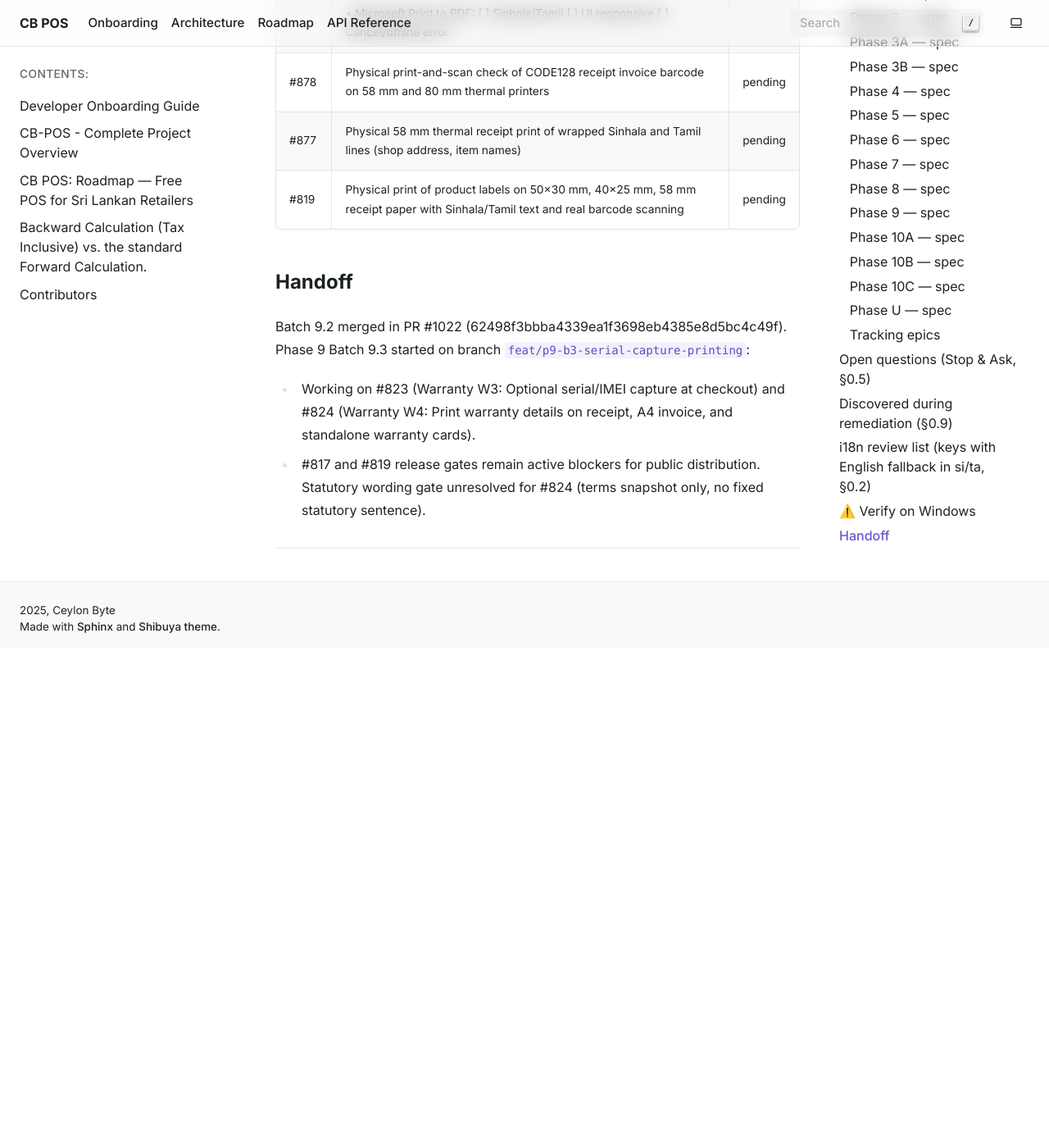
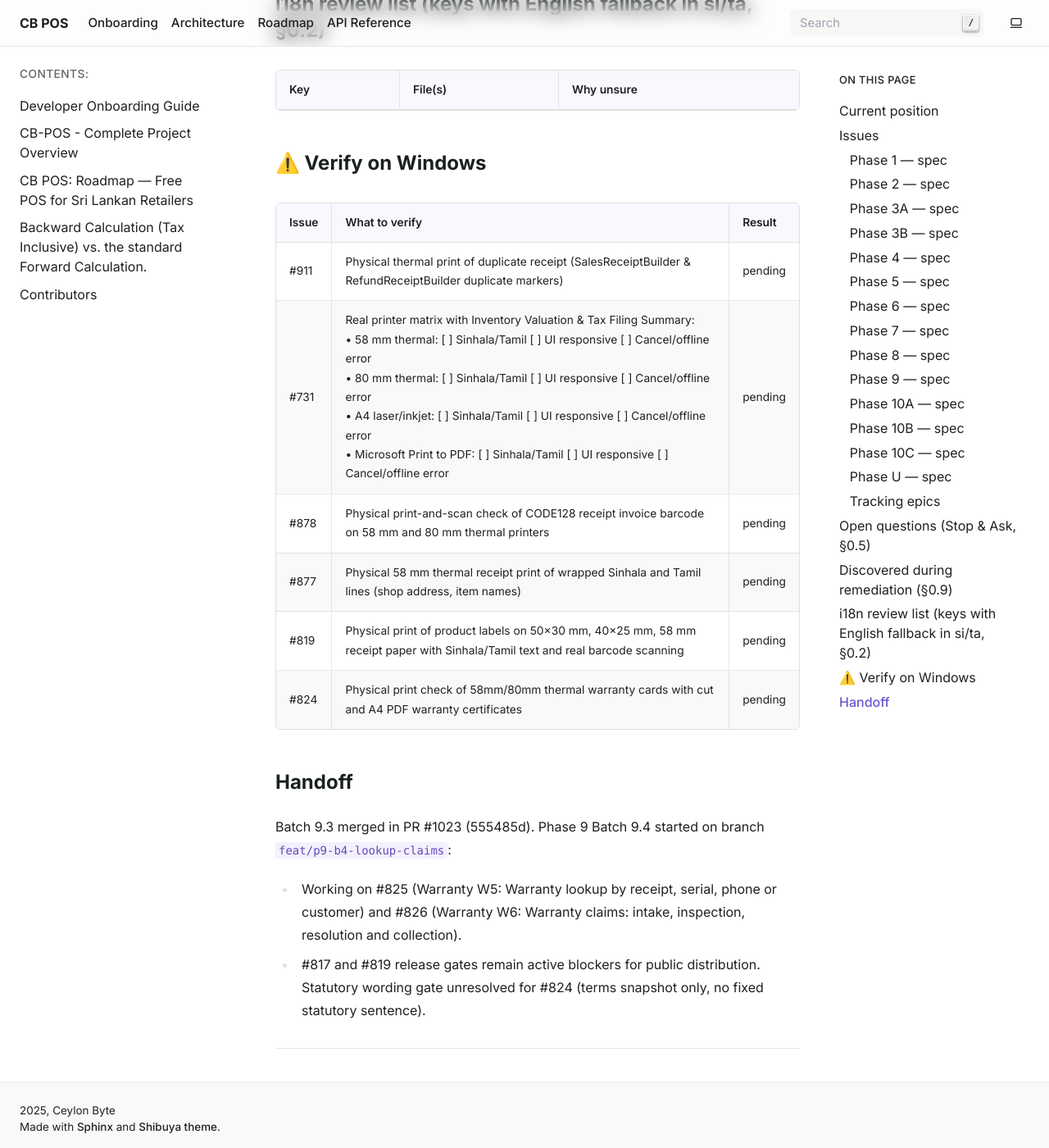
Before and after one commit to HMAHD/CB-POS, a Sphinx documentation site: the page built from docs/remediation/PROGRESS.md, in a window 1280 px wide and 1400 px high, scrolled down 30004 px. Shown: the whole window at 82% size. Built offline with Sphinx 7.4.7, drawn with Linux system fonts in a browser that asks for light colours; pages that are not in the unit, such as notebooks, are missing from menus; before the commit the page ends 30795 px from its top, so only the background shows below that; some of the changed text lies outside the part shown.

Commit message:
docs(remediation): update PROGRESS for batch 9.3 merge

```diff
--- a/docs/remediation/PROGRESS.md
+++ b/docs/remediation/PROGRESS.md
@@ -25,7 +25,7 @@ Statuses: `todo` · `in-progress` · `blocked (Q#)` · `pr-open` · `done` (merg
 
 ## Current position
 
-- Phase: 9 · Batch: 9.3 · Branch: feat/p9-b3-serial-capture-printing · PR: open pending review · Last session: 2026-11-13
+- Phase: 9 · Batch: 9.4 · Branch: feat/p9-b4-lookup-claims · PR: not opened · Last session: 2026-11-17
 
 ## Issues
 
@@ -200,10 +200,10 @@ Statuses: `todo` · `in-progress` · `blocked (Q#)` · `pr-open` · `done` (merg
 |---|---|---|---|---|---|---|
 | #821 | Warranty W1: Warranty policies and assignment to products and categories | — | 9.1 | done | #1021 | d787378 · Decisions D28/D29; WarrantyPolicy model, migration, WarrantyService, product/category assignment, feature gating, UI dialogs & views |
 | #822 | Warranty W2: Register a warranty per sold unit and cascade on void or refund | — | 9.2 | done | #1022 | 62498f3 · Decision D30; Warranty model, migration, per-unit registration at checkout, whole-unit guard, void/refund cascades, LAN sync 1.4 |
-| #823 | Warranty W3: Optional serial/IMEI capture at checkout | — | 9.3 | in-progress | | |
-| #824 | Warranty W4: Print the warranty on the receipt, the A4 invoice and a standalo… | — | 9.3 | in-progress | | |
-| #825 | Warranty W5: Warranty lookup by receipt, serial, phone or customer | — | 9.4 | todo | | |
-| #826 | Warranty W6: Warranty claims: intake, inspection, resolution and collection | — | 9.4 | todo | | |
+| #823 | Warranty W3: Optional serial/IMEI capture at checkout | — | 9.3 | done | #1023 | 0aedb47, 03ed8de · Serial/IMEI capture at checkout, IMEI Luhn validator, cart serial bookkeeping, held bill persistence, checkout guard, serial-aware partial refunds, SerialEntryDialog |
+| #824 | Warranty W4: Print the warranty on the receipt, the A4 invoice and a standalo… | — | 9.3 | done (ready-for-human: ⚠️ Verify on Windows) | #1023 | 0aedb47, 03ed8de · Sales receipt warranty blocks & terms, A4 invoice warranty lines, standalone thermal cards (58/80mm) with cut, A5/A4 PDF cards, reprint workflows, audit logging; pending physical printer & statutory text verification |
+| #825 | Warranty W5: Warranty lookup by receipt, serial, phone or customer | — | 9.4 | in-progress | | |
+| #826 | Warranty W6: Warranty claims: intake, inspection, resolution and collection | — | 9.4 | in-progress | | |
 | #827 | Warranty W7: Claim replacement and refund with correct stock movements | — | 9.5 | todo | | |
 | #828 | Warranty W8: Supplier and manufacturer RMA tracking | — | 9.5 | todo | | |
 | #829 | Warranty W9: Extended warranty sold as a paid add-on | — | 9.6 | todo | | |
@@ -308,9 +308,10 @@ Statuses: `todo` · `in-progress` · `blocked (Q#)` · `pr-open` · `done` (merg
 | #878 | Physical print-and-scan check of CODE128 receipt invoice barcode on 58 mm and 80 mm thermal printers | pending |
 | #877 | Physical 58 mm thermal receipt print of wrapped Sinhala and Tamil lines (shop address, item names) | pending |
 | #819 | Physical print of product labels on 50x30 mm, 40x25 mm, 58 mm receipt paper with Sinhala/Tamil text and real barcode scanning | pending |
+| #824 | Physical print check of 58mm/80mm thermal warranty cards with cut and A4 PDF warranty certificates | pending |
 
 ## Handoff
-Batch 9.2 merged in PR #1022 (62498f3bbba4339ea1f3698eb4385e8d5bc4c49f).
-Phase 9 Batch 9.3 started on branch `feat/p9-b3-serial-capture-printing`:
-- Working on #823 (Warranty W3: Optional serial/IMEI capture at checkout) and #824 (Warranty W4: Print warranty details on receipt, A4 invoice, and standalone warranty cards).
+Batch 9.3 merged in PR #1023 (555485d).
+Phase 9 Batch 9.4 started on branch `feat/p9-b4-lookup-claims`:
+- Working on #825 (Warranty W5: Warranty lookup by receipt, serial, phone or customer) and #826 (Warranty W6: Warranty claims: intake, inspection, resolution and collection).
 - #817 and #819 release gates remain active blockers for public distribution. Statutory wording gate unresolved for #824 (terms snapshot only, no fixed statutory sentence).
```
